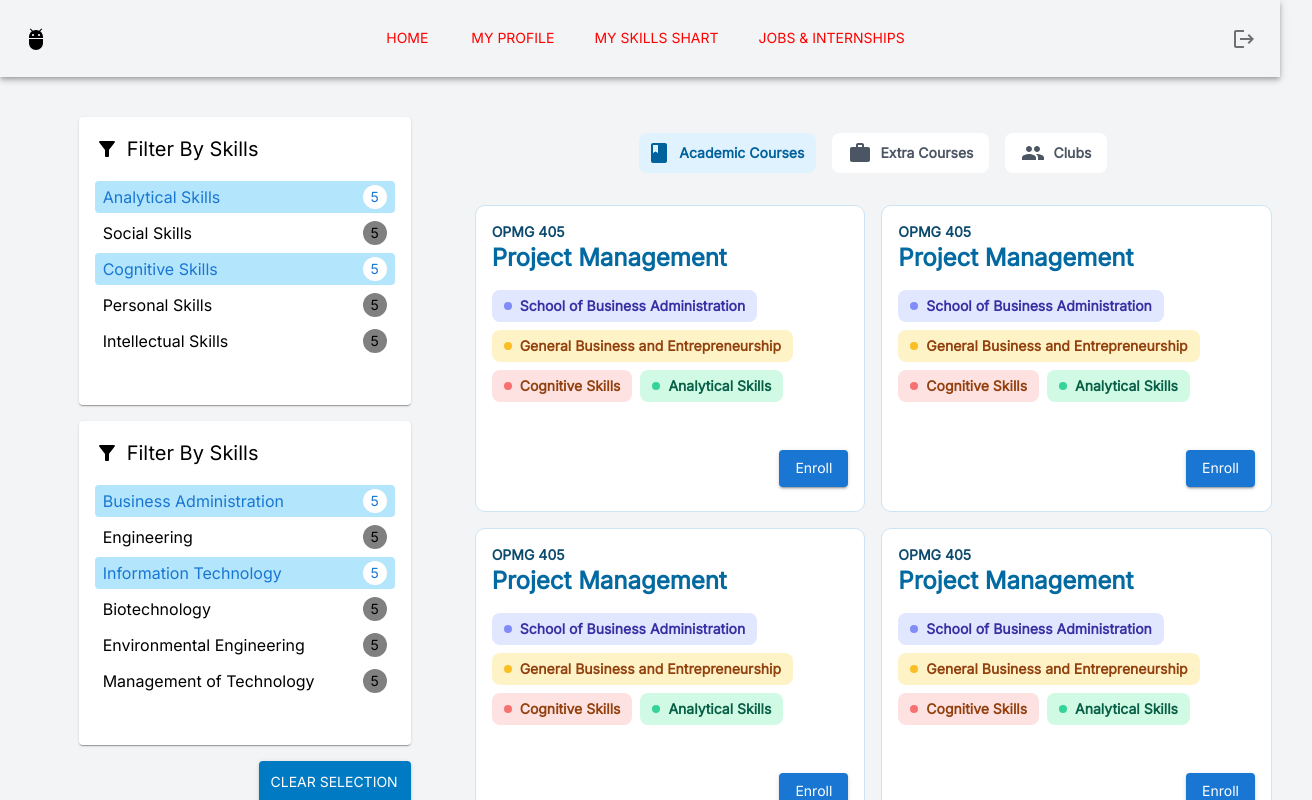
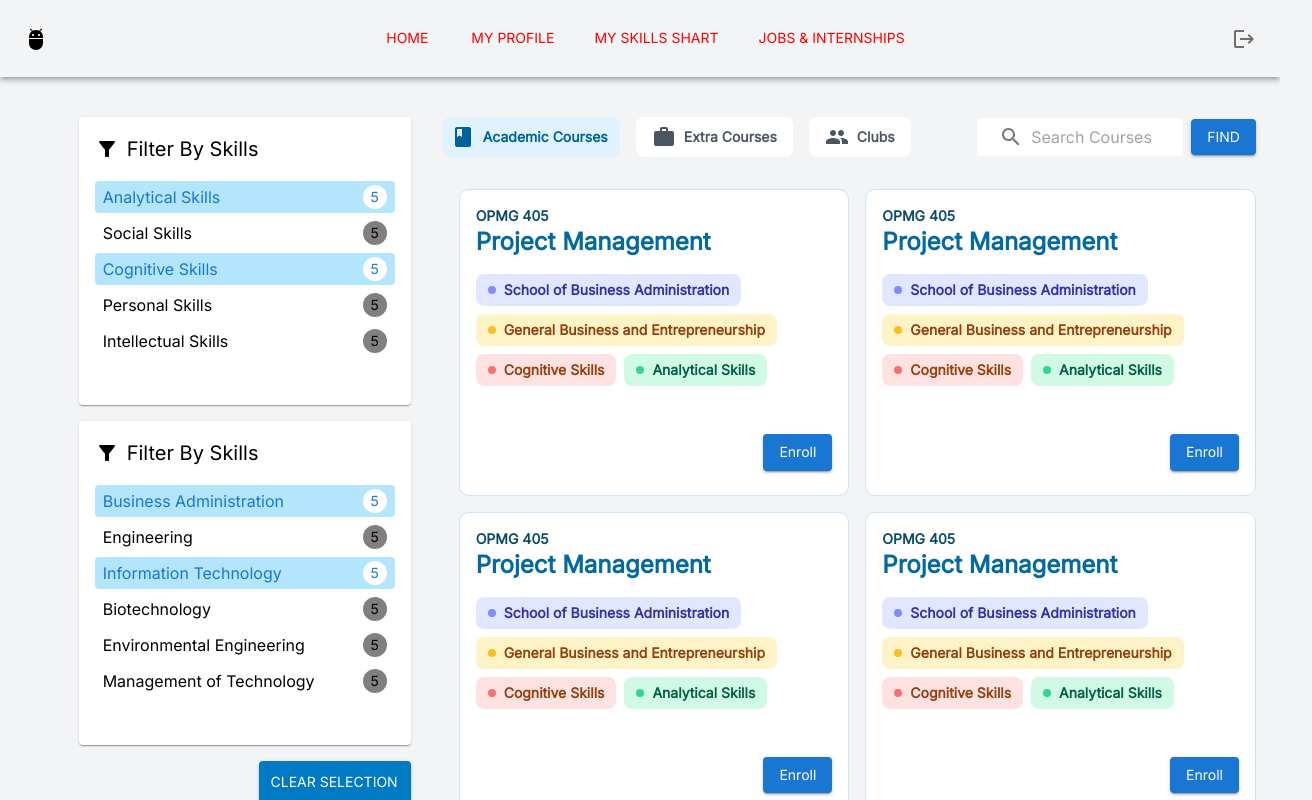
Before and after one commit to khaled11222/Comptency-Sysytem, a React (Create React App) app: page / in a window 1280 px wide. Shown: the top 800 px of the page, 1312 px wide, since content can reach past the window. Built offline with nearby package versions, Linux system fonts and the light colour scheme.

Commit message:
add button

```diff
--- a/src/App.js
+++ b/src/App.js
@@ -79,12 +79,11 @@ function App() {
           </Box>
         </Grid>
         <Grid item xs={8}>
-          <Box>
+          <Box sx={{ display: "flex", justifyContent: "space-between" }}>
             <CustomTabs />
           </Box>
         </Grid>
       </Grid>
-      <ResponsiveCard />
     </div>
   );
 }
--- a/src/CustomTabs.js
+++ b/src/CustomTabs.js
@@ -1,9 +1,35 @@
 import React from "react";
-import { Tabs, Tab, Box, Typography } from "@mui/material";
+import {
+  Tabs,
+  Tab,
+  Box,
+  Typography,
+  TextField,
+  IconButton,
+  Button,
+} from "@mui/material";
 import BookIcon from "@mui/icons-material/Book";
 import BriefcaseIcon from "@mui/icons-material/Work";
 import PeopleIcon from "@mui/icons-material/People";
 import { CardList } from "./components/CardList/CardList";
+import SearchIcon from "@mui/icons-material/Search";
+import { styled } from "@mui/system";
+
+const CustomTextField = styled(TextField)({
+  "& .MuiOutlinedInput-root": {
+    backgroundColor: "white",
+    borderRadius: "4px",
+    "&:hover fieldset": {
+      borderColor: "transparent",
+    },
+    "&.Mui-focused fieldset": {
+      borderColor: "transparent",
+    },
+  },
+  "& .MuiOutlinedInput-notchedOutline": {
+    borderColor: "transparent",
+  },
+});
 
 function TabPanel(props) {
   const { children, value, index, ...other } = props;
@@ -33,12 +59,11 @@ function CustomTabs() {
   };
 
   return (
-    <Box sx={{ width: "100%", padding: "16px" }}>
+    <Box sx={{ width: "100%" }}>
       <Tabs
         value={value}
         onChange={handleChange}
         aria-label="custom tabs example"
-        centered
         TabIndicatorProps={{ style: { display: "none" } }} // Hide the underline
         sx={{
           "& .MuiTab-root": {
@@ -106,6 +131,35 @@ function CustomTabs() {
             "&.Mui-selected": { backgroundColor: "#E0F2FE", color: "#00629C" },
           }}
         />
+        <Box
+          display="flex"
+          alignItems="center"
+          marginLeft={"auto"}
+          marginRight={3}
+        >
+          <CustomTextField
+            variant="outlined"
+            placeholder="Search Courses"
+            InputProps={{
+              sx: {
+                height: 38,
+                width: 206,
+              },
+              startAdornment: (
+                <IconButton>
+                  <SearchIcon />
+                </IconButton>
+              ),
+            }}
+          />
+          <Button
+            variant="contained"
+            color="primary"
+            style={{ marginLeft: "8px" }}
+          >
+            Find
+          </Button>
+        </Box>
       </Tabs>
       <TabPanel index={1} value={value}>
         <CardList />
--- a/src/components/Card/Card.jsx
+++ b/src/components/Card/Card.jsx
@@ -88,7 +88,7 @@ export const CourseCard = ({ isImageVisible }) => {
       <CardContent>
         <Box
           display="flex"
-          flexWrap={{ xs: "wrap" }}
+          flexWrap={{ xs: "wrap", md: "nowrap" }}
           justifyContent="space-between"
         >
           <Box
```
